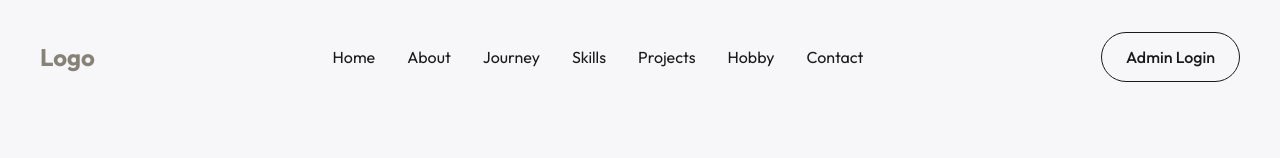
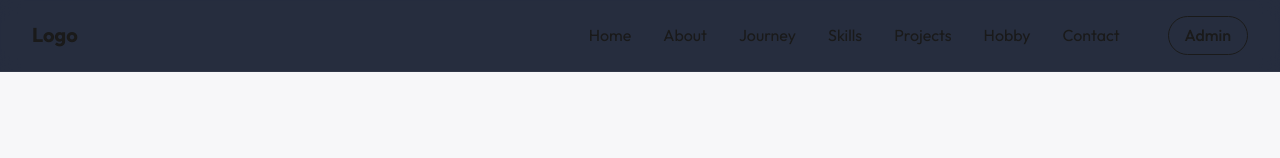
Before and after one commit to asifsarkar411/sm-ferdous, a Next.js app: page / in a window 1280 px wide. Shown: the top 158 px of the page. Built offline with nearby package versions, Linux system fonts and the light colour scheme; no server answers; the database is empty.

Commit message:
fix: make navbar fixed, add hero animation, add dynamic logo management

```diff
--- a/src/app/page.js
+++ b/src/app/page.js
@@ -10,7 +10,7 @@ import FloatingSocials from '@/components/FloatingSocials/FloatingSocials';
 
 export default function Home() {
   return (
-    <main>
+    <main style={{ paddingTop: '80px' }}>
       <Navbar />
       <FadeIn delay={0.1}><Hero /></FadeIn>
       <FadeIn delay={0.2}><About /></FadeIn>
--- a/src/components/Hero/Hero.jsx
+++ b/src/components/Hero/Hero.jsx
@@ -35,7 +35,7 @@ export default async function Hero() {
             </a>
           </div>
         </div>
-        <div className={styles.heroImage} style={{ display: 'flex', justifyContent: 'center', alignItems: 'center' }}>
+        <div className={`${styles.heroImage} animate-float`} style={{ display: 'flex', justifyContent: 'center', alignItems: 'center' }}>
           <div style={{ width: '350px', height: '350px', borderRadius: '50%', overflow: 'hidden', border: '5px solid rgba(255,255,255,0.1)', boxShadow: '0 0 30px rgba(0, 242, 254, 0.3)' }}>
             {heroData.imageUrl ? (
               <img src={heroData.imageUrl} alt="Profile" style={{ width: '100%', height: '100%', objectFit: 'cover' }} />
--- a/src/components/Navbar/Navbar.jsx
+++ b/src/components/Navbar/Navbar.jsx
@@ -1,12 +1,34 @@
 import Link from 'next/link';
+import { prisma } from '@/lib/prisma';
 
-export default function Navbar() {
+export default async function Navbar() {
+  const heroData = await prisma.hero.findFirst();
+
   return (
-    <nav style={{ padding: '2rem 0', display: 'flex', justifyContent: 'space-between', alignItems: 'center' }} className="container">
-      <div style={{ fontWeight: 'bold', fontSize: '1.5rem', color: 'var(--color-hero-bg)' }}>
-        Logo
-      </div>
-      <div style={{ display: 'flex', gap: '2rem' }}>
+    <nav style={{
+      padding: '1rem 2rem',
+      display: 'flex',
+      justifyContent: 'space-between',
+      alignItems: 'center',
+      position: 'fixed',
+      top: 0,
+      left: 0,
+      width: '100%',
+      backgroundColor: 'rgba(15, 23, 42, 0.9)',
+      backdropFilter: 'blur(10px)',
+      zIndex: 1000,
+      borderBottom: '1px solid rgba(255,255,255,0.05)'
+    }}>
+      <Link href="/" style={{ textDecoration: 'none', display: 'flex', alignItems: 'center', gap: '0.75rem' }}>
+        {heroData?.logoImage && (
+          <img src={heroData.logoImage} alt="Logo" style={{ height: '40px', width: 'auto', borderRadius: '4px' }} />
+        )}
+        <div style={{ fontWeight: 'bold', fontSize: '1.25rem', color: 'var(--color-primary)' }}>
+          {heroData?.logoName || 'Logo'}
+        </div>
+      </Link>
+
+      <div style={{ display: 'flex', gap: '2rem', alignItems: 'center' }}>
         <Link href="#home">Home</Link>
         <Link href="#about">About</Link>
         <Link href="#journey">Journey</Link>
@@ -14,10 +36,11 @@ export default function Navbar() {
         <Link href="#projects">Projects</Link>
         <Link href="#hobby">Hobby</Link>
         <Link href="#contact">Contact</Link>
+
+        <Link href="/admin" className="btn btn-outline" style={{ color: 'var(--color-text-primary)', borderColor: 'var(--color-text-primary)', padding: '0.4rem 1rem', marginLeft: '1rem' }}>
+          Admin
+        </Link>
       </div>
-      <Link href="/admin" className="btn btn-outline" style={{ color: 'var(--color-text-primary)', borderColor: 'var(--color-text-primary)' }}>
-        Admin Login
-      </Link>
     </nav>
   );
 }
```
Also changed, not shown: src/app/admin/(dashboard)/hero/page.js (+53 -9 lines), 1 other file (tests, documents, lock files or other folders).
